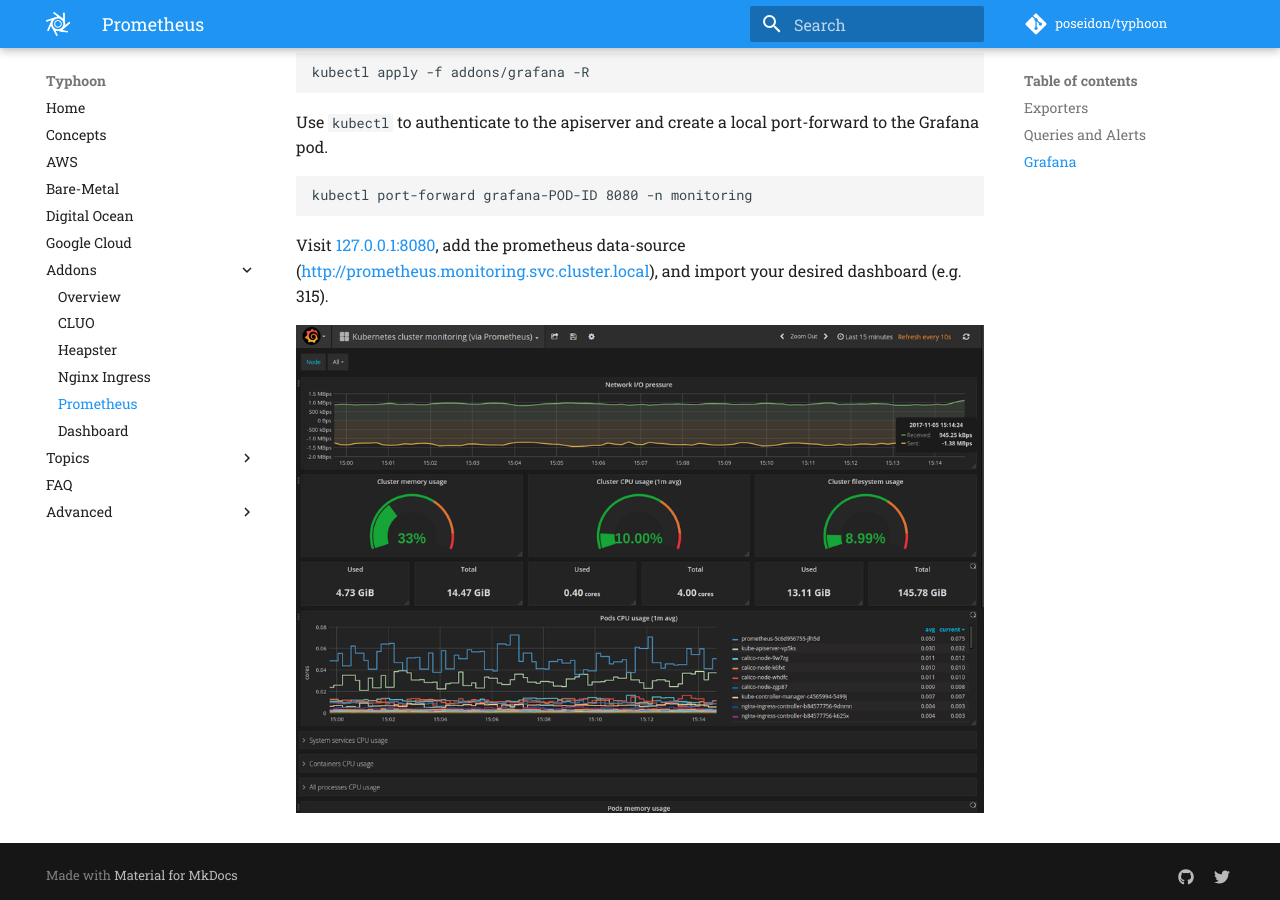
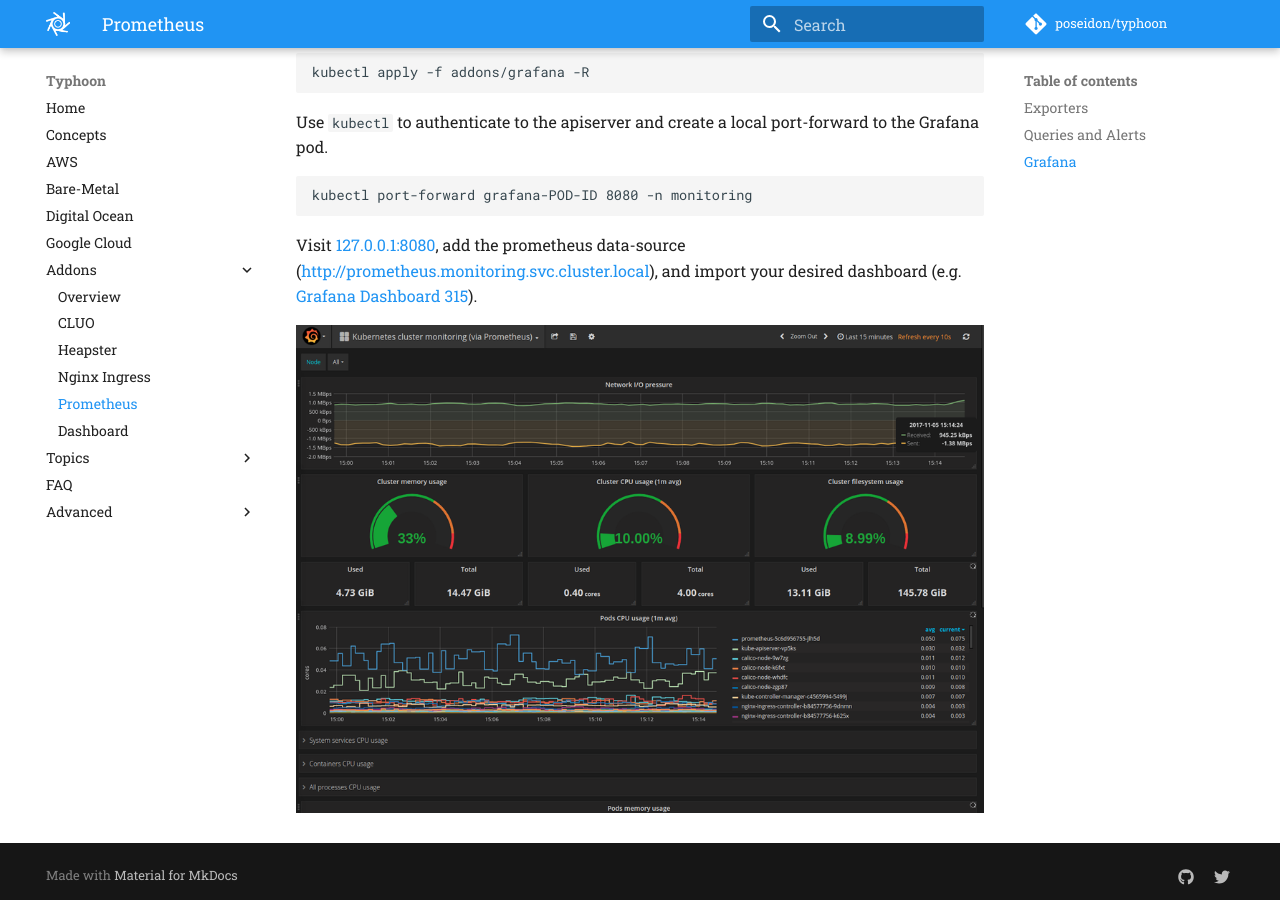
Before and after one commit to poseidon/typhoon, an MkDocs documentation site: the page built from docs/addons/prometheus.md, in a window 1280 px wide and 900 px high, scrolled down 2849 px. Built offline with MkDocs 1.6.1 and Material for MkDocs 9.7.7, drawn with Linux system fonts in a browser that asks for light colours; comment, search, counter and statistics services are not loaded; old or Windows-style settings are respelled for this version of MkDocs.

Commit message:
Add link to dashboard 315

````diff
--- a/docs/addons/prometheus.md
+++ b/docs/addons/prometheus.md
@@ -61,6 +61,6 @@
 kubectl port-forward grafana-POD-ID 8080 -n monitoring
 ```
 
-Visit [127.0.0.1:8080](http://127.0.0.1:8080), add the prometheus data-source (http://prometheus.monitoring.svc.cluster.local), and import your desired dashboard (e.g. 315).
+Visit [127.0.0.1:8080](http://127.0.0.1:8080), add the prometheus data-source (http://prometheus.monitoring.svc.cluster.local), and import your desired dashboard (e.g. [Grafana Dashboard 315](https://grafana.com/dashboards/315)).
 
 ![Grafana Dashboard](/img/grafana-dashboard.png)
````
